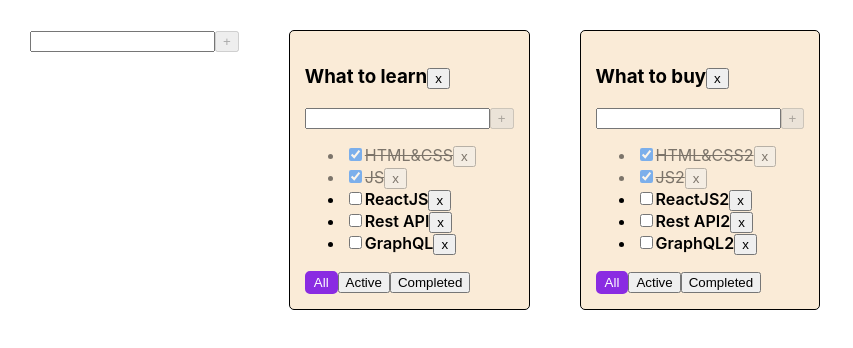
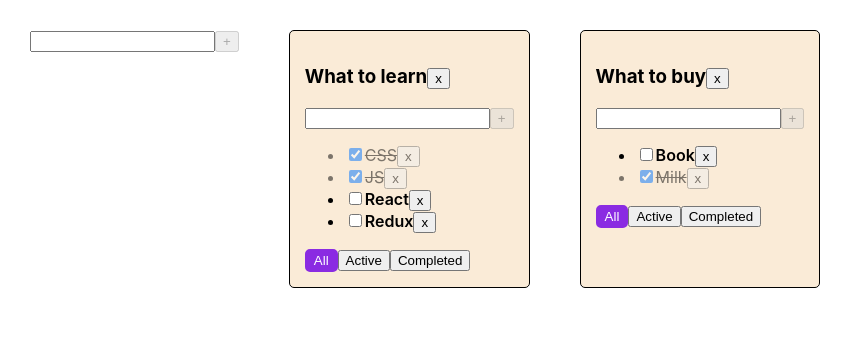
Before and after one commit to Arenelin/todolist, a React (Create React App) app: page / in a window 1280 px wide. Shown: the top 348 px of the page, without its empty margins (0-853 px from the left). Built offline with nearby package versions, Linux system fonts and the light colour scheme.

Commit message:
completely transferred the project to Redux

```diff
--- a/package.json
+++ b/package.json
@@ -10,10 +10,13 @@
     "@types/node": "^16.18.1",
     "@types/react": "^18.0.23",
     "@types/react-dom": "^18.0.7",
+    "@types/react-redux": "^7.1.33",
     "@types/uuid": "^9.0.7",
     "react": "^18.2.0",
     "react-dom": "^18.2.0",
+    "react-redux": "^9.1.0",
     "react-scripts": "5.0.1",
+    "redux": "^5.0.1",
     "typescript": "^4.8.4",
     "uuid": "^9.0.1",
     "web-vitals": "^2.1.4"
--- a/src/App.tsx
+++ b/src/App.tsx
@@ -1,24 +1,10 @@
-import React, {useReducer} from 'react';
+import React from 'react';
 import './App.css';
-import {TaskType, Todolist} from './Todolist';
-import {v1} from 'uuid';
-import {AddItemForm} from './AddItemForm';
-import {
-    addTodolist,
-    changeTitleForTodolist,
-    changeTodolistFilter,
-    deleteTodolist,
-    todolistsReducer
-} from './reducers/todolists-reducer';
-import {
-    addNewTask,
-    addTasksForNewTodolist,
-    changeStatusTask,
-    changeTitle,
-    deleteTask,
-    deleteTasksOfDeletedTodolist,
-    tasksReducer
-} from './reducers/tasks-reducer';
+import {TaskType, Todolist} from './components/Todolist';
+import {AddItemForm} from './components/AddItemForm';
+import {addTodolist, changeTitleForTodolist, changeTodolistFilter, deleteTodolist} from './reducers/todolists-reducer';
+import {useDispatch, useSelector} from 'react-redux';
+import {AppRootState} from './store/store';
 
 export type FilterValuesType = 'all' | 'active' | 'completed';
 
@@ -33,64 +19,25 @@ export type TaskObjType = {
 }
 
 function App() {
-
-    const todolistID1 = v1();
-    const todolistID2 = v1();
-
-    const [tasks, dispatchTasks] = useReducer(tasksReducer, {
-        [todolistID1]: [
-            {id: v1(), title: 'HTML&CSS', isDone: true},
-            {id: v1(), title: 'JS', isDone: true},
-            {id: v1(), title: 'ReactJS', isDone: false},
-            {id: v1(), title: 'Rest API', isDone: false},
-            {id: v1(), title: 'GraphQL', isDone: false},
-        ],
-        [todolistID2]: [
-            {id: v1(), title: 'HTML&CSS2', isDone: true},
-            {id: v1(), title: 'JS2', isDone: true},
-            {id: v1(), title: 'ReactJS2', isDone: false},
-            {id: v1(), title: 'Rest API2', isDone: false},
-            {id: v1(), title: 'GraphQL2', isDone: false},
-        ]
-    });
-    const [todolists, dispatchTodolists] = useReducer(todolistsReducer, [
-        {id: todolistID1, title: 'What to learn', filter: 'all'},
-        {id: todolistID2, title: 'What to buy', filter: 'all'},
-    ]);
-
-    const addTask = (todolistId: string, title: string) => {
-        dispatchTasks(addNewTask(todolistId, title))
-    }
-
-    const changeTaskStatus = (todolistId: string, taskId: string, newIsDoneValue: boolean) => {
-        dispatchTasks(changeStatusTask(todolistId, taskId, newIsDoneValue))
-    }
-
-    const removeTask = (todolistId: string, taskId: string) => {
-        dispatchTasks(deleteTask(todolistId, taskId))
-    }
+    const dispatch = useDispatch();
+    const todolists =
+        useSelector<AppRootState, todolistsType[]>(state => state.todolists)
 
     const changeFilterTodolistForFilteredTasks = (todolistId: string, valueFilter: FilterValuesType) => {
-        dispatchTodolists(changeTodolistFilter(todolistId, valueFilter))
+        dispatch(changeTodolistFilter(todolistId, valueFilter))
     }
 
     const removeTodolist = (todolistId: string) => {
-        dispatchTodolists(deleteTodolist(todolistId))
-        dispatchTasks(deleteTasksOfDeletedTodolist(todolistId))
+        dispatch(deleteTodolist(todolistId))
     }
 
     const addNewTodolist = (title: string) => {
-        const newTodolistID = v1();
-        dispatchTodolists(addTodolist(newTodolistID, title))
-        dispatchTasks(addTasksForNewTodolist(newTodolistID))
-    }
-
-    const changeTaskTitle = (todolistId: string, taskId: string, title: string) => {
-        dispatchTasks(changeTitle(todolistId, taskId, title))
+        const action = addTodolist(title)
+        dispatch(action)
     }
 
     const changeTodolistTitle = (todolistId: string, title: string) => {
-        dispatchTodolists(changeTitleForTodolist(todolistId, title))
+        dispatch(changeTitleForTodolist(todolistId, title))
     }
 
     return (
@@ -102,14 +49,9 @@ function App() {
                         key={tl.id}
                         todolistId={tl.id}
                         title={tl.title}
-                        tasks={tasks[tl.id]}
                         filter={tl.filter}
-                        removeTask={removeTask}
                         changeFilterTodolistForFilteredTasks={changeFilterTodolistForFilteredTasks}
-                        addTask={addTask}
-                        changeTaskStatus={changeTaskStatus}
                         removeTodolist={removeTodolist}
-                        changeTaskTitle={changeTaskTitle}
                         changeTodolistTitle={changeTodolistTitle}
                     />)
 
--- a/src/Todolist.tsx
+++ b/src/components/Todolist.tsx
@@ -1,10 +1,12 @@
-import React, {ChangeEvent} from 'react';
+import React from 'react';
 import {Button} from './Button';
-// import Button from '@mui/material/Button';
-import {FilterValuesType} from './App';
+import {FilterValuesType} from '../App';
 import {AddItemForm} from './AddItemForm';
 import {EditableSpan} from './EditableSpan';
-import {UniversalCheckbox} from './components/UniversalCheckbox';
+import {UniversalCheckbox} from './UniversalCheckbox';
+import {addNewTask, changeStatusTask, changeTitle, deleteTask} from '../reducers/tasks-reducer';
+import {useDispatch, useSelector} from 'react-redux';
+import {AppRootState} from '../store/store';
 
 export type TaskType = {
     id: string
@@ -15,14 +17,9 @@ export type TaskType = {
 type TodolistProps = {
     todolistId: string
     title: string
-    tasks: TaskType[]
     filter: FilterValuesType
-    removeTask: (todolistId: string, taskId: string) => void
     changeFilterTodolistForFilteredTasks: (todolistId: string, valueFilter: FilterValuesType) => void
-    addTask: (todolistId: string, titleValue: string) => void
-    changeTaskStatus: (todolistId: string, taskId: string, newIsDoneValue: boolean) => void
     removeTodolist: (todolistId: string) => void
-    changeTaskTitle: (todolistId: string, taskId: string, title: string) => void
     changeTodolistTitle: (todolistId: string, title: string) => void
 }
 
@@ -30,17 +27,15 @@ export const Todolist: React.FC<TodolistProps> = (props) => {
     const {
         todolistId,
         title,
-        tasks,
         filter,
-        removeTask,
         changeFilterTodolistForFilteredTasks,
-        addTask,
-        changeTaskStatus,
         removeTodolist,
-        changeTaskTitle,
         changeTodolistTitle
     } = props;
 
+    const dispatch = useDispatch()
+    const tasks =
+        useSelector<AppRootState, TaskType[]>(state => state.tasks[todolistId])
 
     const tasksForTodolist = filter === 'active'
         ? tasks.filter(t => !t.isDone)
@@ -48,21 +43,16 @@ export const Todolist: React.FC<TodolistProps> = (props) => {
             ? tasks.filter(t => t.isDone)
             : tasks
 
-    const onChangeTaskStatus = (taskId: string, newValue: boolean) => {
-        changeTaskStatus(todolistId, taskId, newValue);
-    }
-
     const tasksList: JSX.Element = tasksForTodolist.length
         ? <ul>
             {tasksForTodolist.map(t => {
-                const onClickRemoveTaskHandler = () => removeTask(todolistId, t.id);
-
+                const onClickRemoveTaskHandler = () => dispatch(deleteTask(todolistId, t.id));
 
                 const onChangeTaskTitle = (title: string) => {
-                    changeTaskTitle(todolistId, t.id, title);
+                    dispatch(changeTitle(todolistId, t.id, title))
                 }
                 const onChangeTaskStatusHandler = (newValue: boolean) => {
-                    onChangeTaskStatus(t.id, newValue)
+                    dispatch(changeStatusTask(todolistId, t.id, newValue))
                 }
                 return (<li key={t.id} className={t.isDone ? 'task-is-done' : 'task'}>
                     <UniversalCheckbox checked={t.isDone} onChange={onChangeTaskStatusHandler}/>
@@ -74,7 +64,7 @@ export const Todolist: React.FC<TodolistProps> = (props) => {
         : <p>Tasks list is empty</p>
 
     const addTaskHandler = (title: string) => {
-        addTask(todolistId, title);
+        dispatch(addNewTask(todolistId, title))
     }
 
     const removeTodolistHandler = () => {
@@ -89,7 +79,6 @@ export const Todolist: React.FC<TodolistProps> = (props) => {
         <div className="todoList">
             <h3>
                 <EditableSpan oldTitle={title} callback={onChangeTodolistTitleHandler}/>
-                {/*<Button onClick={removeTodolistHandler} variant="contained">x</Button>*/}
                 <Button title={'x'} callback={removeTodolistHandler}/>
             </h3>
             <AddItemForm callback={addTaskHandler}/>
--- a/src/TodolistUseRef.tsx
+++ b/src/components/TodolistUseRef.tsx
@@ -1,6 +1,6 @@
 import React, {useRef} from 'react';
 import {Button} from './Button';
-import {FilterValuesType} from './App';
+import {FilterValuesType} from '../App';
 
 export type TaskType = {
     id: string
--- a/src/index.tsx
+++ b/src/index.tsx
@@ -2,13 +2,14 @@ import React from 'react';
 import ReactDOM from 'react-dom/client';
 import './index.css';
 import App from './App';
-
+import {Provider} from 'react-redux';
+import {store} from './store/store';
 
 const root = ReactDOM.createRoot(
   document.getElementById('root') as HTMLElement
 );
 root.render(
-  <React.StrictMode>
-    <App />
-  </React.StrictMode>
+    <Provider store={store}>
+        <App />
+    </Provider>
 );
--- a/src/reducers/tasks-reducer.ts
+++ b/src/reducers/tasks-reducer.ts
@@ -1,7 +1,21 @@
 import {TaskObjType} from '../App';
 import {v1} from 'uuid';
+import {todolist_1, todolist_2} from './todolists-reducer';
 
-export const tasksReducer = (state: TaskObjType, action: TasksReducer): TaskObjType => {
+const initialState: TaskObjType = {
+    [todolist_1]: [
+        {id: v1(), title: 'CSS', isDone: true},
+        {id: v1(), title: 'JS', isDone: true},
+        {id: v1(), title: 'React', isDone: false},
+        {id: v1(), title: 'Redux', isDone: false},
+    ],
+    [todolist_2]: [
+        {id: v1(), title: 'Book', isDone: false},
+        {id: v1(), title: 'Milk', isDone: true},
+    ],
+}
+
+export const tasksReducer = (state: TaskObjType = initialState, action: TasksReducer): TaskObjType => {
     switch (action.type) {
         case 'REMOVE-TASK':
             return {
@@ -28,9 +42,9 @@ export const tasksReducer = (state: TaskObjType, action: TasksReducer): TaskObjT
                 [action.payload.todolistId]: state[action.payload.todolistId]
                     .map(t => t.id === action.payload.id ? {...t, title: action.payload.title} : t)
             }
-        case 'ADD-TASKS-FOR-NEW-TODOLIST':
+        case 'ADD-TODOLIST':
             return {...state, [action.payload.todolistId]: []}
-        case 'REMOVE-TASKS-OF-DELETED-TODOLIST':
+        case 'REMOVE-TODOLIST':
             const stateCopy = {...state}
             delete stateCopy[action.payload.todolistId]
             return stateCopy
@@ -56,7 +70,7 @@ type AddTasksForNewTodolist = ReturnType<typeof addTasksForNewTodolist>
 
 export const deleteTasksOfDeletedTodolist = (todolistId: string) => {
     return {
-        type: 'REMOVE-TASKS-OF-DELETED-TODOLIST',
+        type: 'REMOVE-TODOLIST',
         payload: {todolistId}
     } as const
 }
@@ -96,7 +110,7 @@ export const changeTitle = (todolistId: string, id: string, title: string) => {
 }
 export const addTasksForNewTodolist = (todolistId: string) => {
     return {
-        type: 'ADD-TASKS-FOR-NEW-TODOLIST',
+        type: 'ADD-TODOLIST',
         payload: {todolistId}
     } as const
 }
--- a/src/reducers/todolists-reducer.ts
+++ b/src/reducers/todolists-reducer.ts
@@ -1,7 +1,15 @@
 import {FilterValuesType, todolistsType} from '../App';
 import {v1} from 'uuid';
 
-export const todolistsReducer = (state: todolistsType[], action: TodolistsReducer): todolistsType[] => {
+export const todolist_1 = v1();
+export const todolist_2 = v1();
+
+const initialState: todolistsType[] = [
+    {id: todolist_1, title: 'What to learn', filter: 'all'},
+    {id: todolist_2, title: 'What to buy', filter: 'all'},
+];
+
+export const todolistsReducer = (state: todolistsType[] = initialState, action: TodolistsReducer): todolistsType[] => {
     switch (action.type) {
         case 'REMOVE-TODOLIST':
             return state.filter(tl => tl.id !== action.payload.todolistId)
--- /dev/null
+++ b/src/store/store.ts
@@ -0,0 +1,12 @@
+import {combineReducers, createStore} from 'redux';
+import {todolistsReducer} from '../reducers/todolists-reducer';
+import {tasksReducer} from '../reducers/tasks-reducer';
+
+const rootReducer = combineReducers({
+    todolists:todolistsReducer,
+    tasks:tasksReducer
+})
+
+export type AppRootState = ReturnType<typeof rootReducer>
+
+export const store = createStore(rootReducer)
```
Also changed, not shown: src/components/AddItemForm.tsx (renamed from src/AddItemForm.tsx), src/components/Button.tsx (renamed from src/Button.tsx), src/components/EditableSpan.tsx (renamed from src/EditableSpan.tsx), 2 other files (tests, documents, lock files or other folders).
